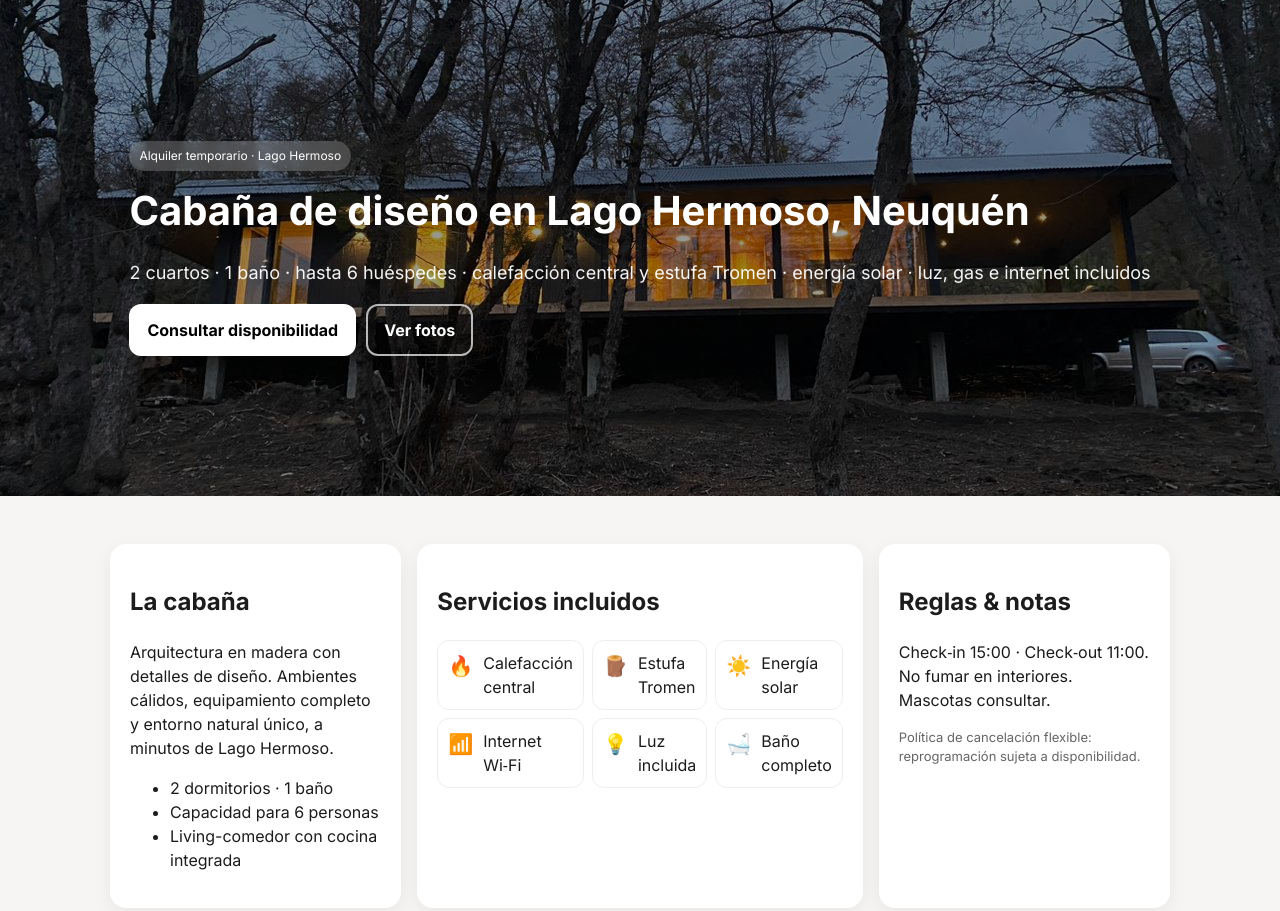
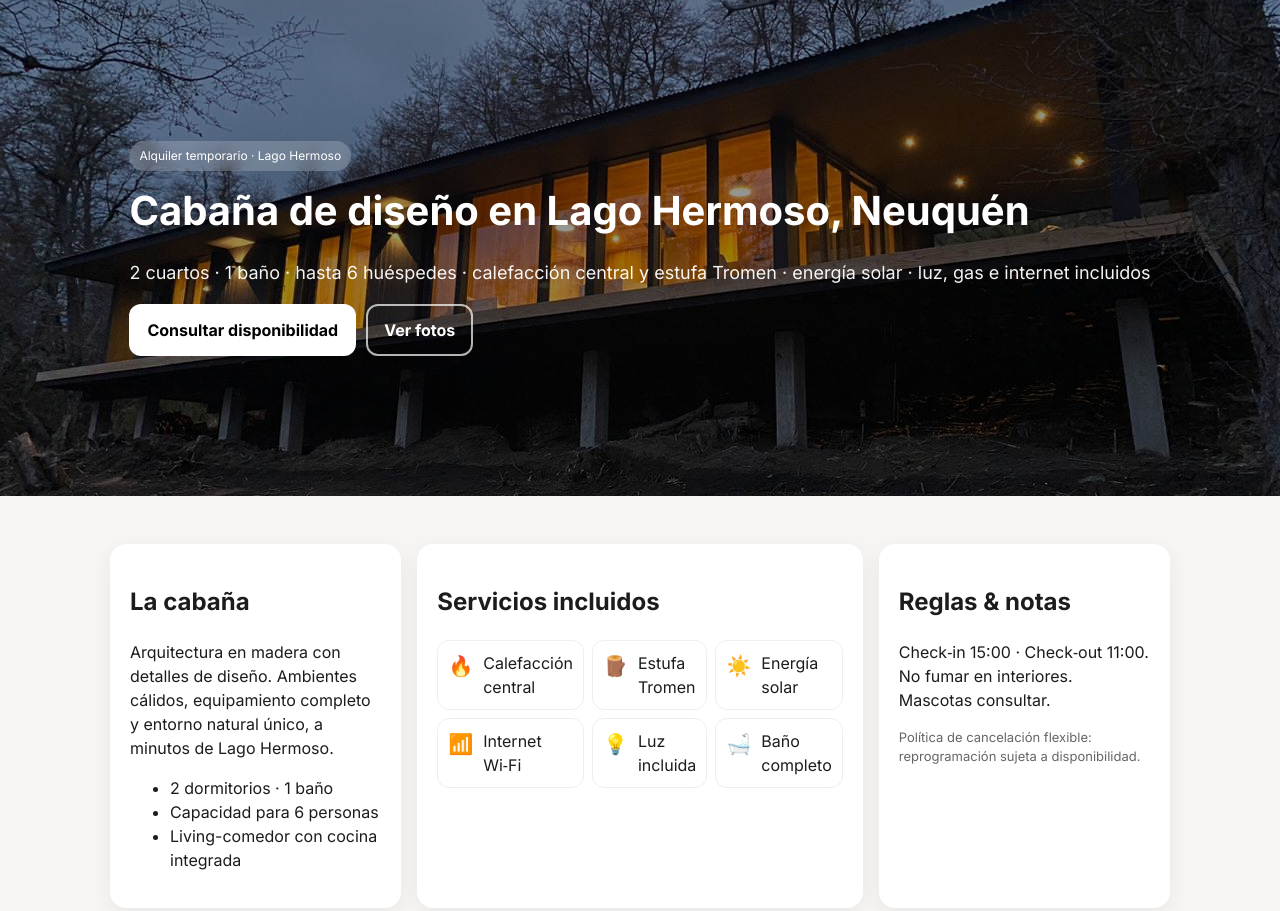
Before and after one commit to agandara87/cabana, a plain HTML site: page index.html in a window 1280 px wide. Shown: the top 911 px of the page. Drawn offline with Linux system fonts and the light colour scheme.

Commit message:
Update index.html

```diff
--- a/index.html
+++ b/index.html
@@ -14,7 +14,7 @@
     body{font-family:Inter,system-ui,-apple-system,Segoe UI,Roboto,Arial,sans-serif;background:var(--bg);color:var(--text);line-height:1.5}
     a{color:var(--brand);text-decoration:none}
     .container{max-width:1100px;margin:0 auto;padding:20px}
-    header.hero{position:relative;background:linear-gradient(180deg, rgba(0,0,0,.45), rgba(0,0,0,.35)), url('assets/fotos/Header1.jpeg') center/cover no-repeat; color:#fff; min-height:62vh; display:flex; align-items:center}
+    header.hero{position:relative;background:linear-gradient(180deg, rgba(0,0,0,.45), rgba(0,0,0,.35)), url('assets/fotos/Header2.jpeg') center/cover no-repeat; color:#fff; min-height:62vh; display:flex; align-items:center}
     .hero-content{padding:32px}
     .badge{display:inline-block;background:rgba(255,255,255,.2);padding:6px 10px;border-radius:999px;font-size:12px;backdrop-filter: blur(6px);}
     h1{font-size:40px;margin:10px 0 8px}
```
